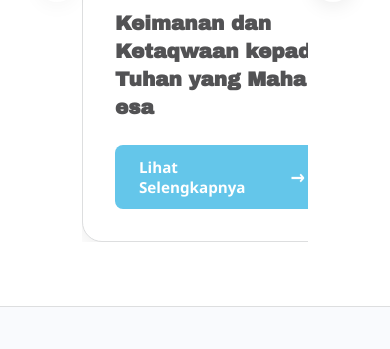
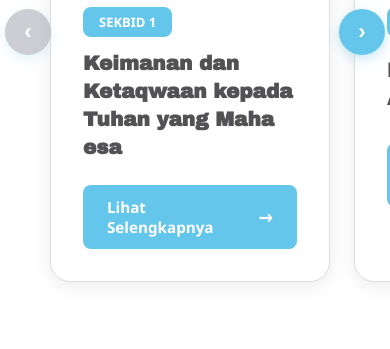
Before and after one commit to osismpksmptarbak/osismpksmptarbak.github.io, a plain HTML site: page struktur-organisasi.html in a window 390 px wide. Shown: the part 4824-5173 px from the top of the page. Drawn offline with Linux system fonts and the light colour scheme.

Commit message:
fixed overflow of the carousel

```diff
--- a/assets/css/struktur-organisasi.css
+++ b/assets/css/struktur-organisasi.css
@@ -63,7 +63,7 @@
     align-items: flex-start;
 }
 
-/* Logo centered above cards (only for main struktur view) */
+/* Logo */
 .struktur-organisasi-logo {
     width: 240px;
     height: 240px;
@@ -87,8 +87,7 @@
 .sekbid-description .struktur-organisasi-logo {
     width: 200px;
     height: 200px;
-    display: block;
-    margin: 0 auto 24px auto;
+    margin-bottom: 24px;
 }
 
 .sekbid-description h2 {
@@ -127,8 +126,7 @@
 
 .sekbid-highlights li {
     color: var(--text-light);
-    padding: 8px 0;
-    padding-left: 24px;
+    padding: 8px 0 8px 24px;
     position: relative;
     font-size: 0.9rem;
 }
@@ -223,8 +221,9 @@
 
 /* Sekbid Carousel Section */
 .sekbid-carousel-section {
-    padding: 4rem 2rem;
+    padding: 4rem 0 6rem;
     position: relative;
+    overflow: hidden;
 }
 
 .sekbid-carousel-title {
@@ -235,17 +234,13 @@
     margin-bottom: 3rem;
     letter-spacing: 2px;
     font-weight: 900;
+    padding: 0 2rem;
 }
 
 .carousel-container {
     position: relative;
-    max-width: 1400px;
-    margin: 0 auto;
-    padding: 0 70px;
-}
-
-.carousel-wrapper {
-    overflow: hidden;
+    width: 100%;
+    padding: 40px 70px 60px;
 }
 
 .carousel-track {
@@ -345,30 +340,35 @@
     position: absolute;
     top: 50%;
     transform: translateY(-50%);
-    width: 50px;
-    height: 50px;
-    background: var(--background-white);
-    border: none;
+    width: 56px;
+    height: 56px;
+    background: var(--primary);
+    border: 2px solid var(--primary);
     border-radius: 50%;
     cursor: pointer;
     display: flex;
     align-items: center;
     justify-content: center;
-    font-size: 1.5rem;
-    color: var(--text-dark);
-    box-shadow: var(--shadow-md);
+    font-size: 1.8rem;
+    color: var(--background-white);
+    box-shadow: 0 4px 12px rgba(110, 195, 225, 0.4);
     transition: all 0.3s ease;
     z-index: 10;
+    font-weight: bold;
 }
 
 .carousel-nav:hover:not(:disabled) {
-    background: var(--primary);
-    color: var(--background-white);
-    transform: translateY(-50%) scale(1.1);
+    background: var(--primary-dark);
+    border-color: var(--primary-dark);
+    transform: translateY(-50%) scale(1.15);
+    box-shadow: 0 6px 16px rgba(110, 195, 225, 0.6);
 }
 
 .carousel-nav:disabled {
     cursor: not-allowed;
+    opacity: 0.4;
+    background: var(--text-gray-400);
+    border-color: var(--text-gray-400);
 }
 
 .carousel-nav.prev {
@@ -405,11 +405,6 @@
         position: static;
     }
 
-    .struktur-organisasi-horizontal {
-        justify-content: center;
-    }
-
-    /* Hide standalone logo on mobile, keep the one inside sekbid-description */
     .struktur-organisasi-section > .struktur-organisasi-logo {
         display: none;
     }
@@ -427,7 +422,7 @@
     }
 
     .carousel-container {
-        padding: 0 60px;
+        padding: 40px 60px 60px;
     }
 
     .sekbid-card {
@@ -436,9 +431,9 @@
     }
 
     .carousel-nav {
-        width: 44px;
-        height: 44px;
-        font-size: 1.3rem;
+        width: 50px;
+        height: 50px;
+        font-size: 1.6rem;
     }
 
     .structure-toggle-tabs {
@@ -464,7 +459,7 @@
     }
 
     .carousel-container {
-        padding: 0 50px;
+        padding: 40px 50px 60px;
     }
 
     .sekbid-card {
@@ -478,9 +473,9 @@
     }
 
     .carousel-nav {
-        width: 40px;
-        height: 40px;
-        font-size: 1.2rem;
+        width: 46px;
+        height: 46px;
+        font-size: 1.4rem;
     }
 
     .carousel-nav.prev {
```
Also changed, not shown: 1 other file.
